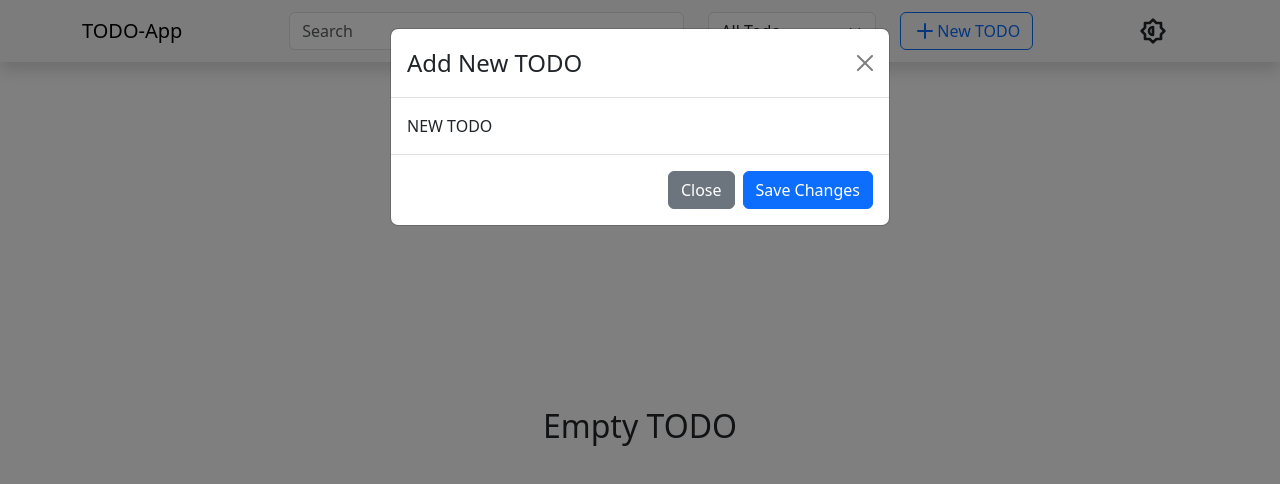
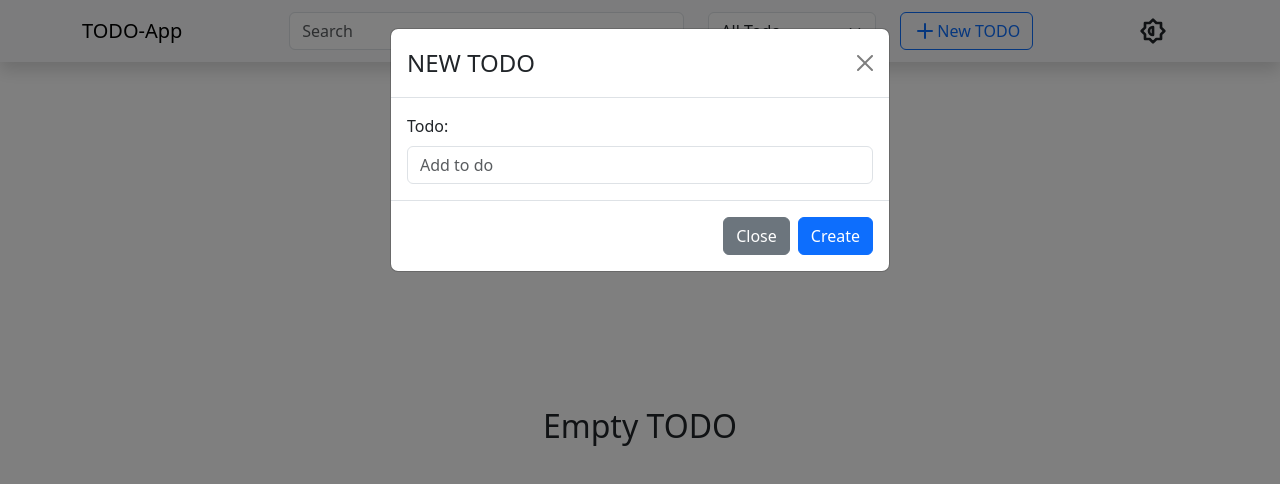
Before and after one commit to DIOLINK/challenge-invgate, a React (Vite) app: page / in a window 1280 px wide. Both pictures are taken after a click on the button "New TODO". Shown: the top 484 px of the page. Built offline with nearby package versions, Linux system fonts and the light colour scheme.

Commit message:
add: Modal

```diff
--- a/src/components/Modals/AddTODO.tsx
+++ /dev/null
@@ -1,26 +0,0 @@
-import { Button } from 'react-bootstrap';
-import Modal from 'react-bootstrap/Modal';
-
-interface AddTODOProps {
-  showModal: boolean;
-  handleClose: () => void;
-}
-
-export function AddTODO({ showModal = false, handleClose }: AddTODOProps) {
-  return (
-    <Modal id="ADD-TODO" show={showModal} onHide={handleClose}>
-      <Modal.Header closeButton>
-        <Modal.Title>Add New TODO</Modal.Title>
-      </Modal.Header>
-      <Modal.Body>NEW TODO</Modal.Body>
-      <Modal.Footer>
-        <Button variant="secondary" onClick={handleClose}>
-          Close
-        </Button>
-        <Button variant="primary" onClick={handleClose}>
-          Save Changes
-        </Button>
-      </Modal.Footer>
-    </Modal>
-  );
-}
--- /dev/null
+++ b/src/components/Modals/AddTODO/Form.tsx
@@ -0,0 +1,33 @@
+import { RefObject } from 'react';
+import { Form } from 'react-bootstrap';
+
+export const FormAddTODO = ({
+  refInput,
+  errorMessage,
+  title,
+}: {
+  refInput: RefObject<HTMLInputElement>;
+  errorMessage?: string;
+  title?: string;
+}) => {
+  return (
+    <Form.Group controlId="id">
+      <Form.Label>Todo:</Form.Label>
+      <Form.Control
+        type="text"
+        placeholder="Add to do"
+        required
+        isInvalid={!!errorMessage}
+        ref={refInput}
+      />
+      <Form.Control.Feedback type="invalid">
+        {errorMessage}
+      </Form.Control.Feedback>
+      {title && (
+        <Form.Text id="old-title">
+          <p className="py-2">OLD TODO: {title}</p>
+        </Form.Text>
+      )}
+    </Form.Group>
+  );
+};
--- /dev/null
+++ b/src/components/Modals/AddTODO/index.tsx
@@ -0,0 +1,67 @@
+import { Todo } from '@/types';
+import { mockTodo } from '@/utils/mockup/todolist';
+import { useRef, useState } from 'react';
+import { Button } from 'react-bootstrap';
+import Modal from 'react-bootstrap/Modal';
+import { FormAddTODO } from './Form';
+
+interface AddTODOProps {
+  showModal: boolean;
+  handleClose: () => void;
+  todo?: Todo;
+}
+
+export function AddTODO({
+  showModal = false,
+  handleClose,
+  todo,
+}: AddTODOProps) {
+  const [errorMessage, setErrorMessage] = useState<undefined | string>(
+    undefined
+  );
+  const inputRef = useRef<HTMLInputElement | null>(null);
+  function handleCreate() {
+    setErrorMessage(undefined);
+    if (!inputRef.current?.value) {
+      setErrorMessage('Required');
+      return;
+    }
+    const mockT = mockTodo();
+    handleClose();
+  }
+  function handleEdit() {
+    setErrorMessage(undefined);
+    if (!inputRef.current?.value) {
+      setErrorMessage('Required');
+      return;
+    }
+    const mockT = mockTodo();
+    handleClose();
+  }
+
+  return (
+    <Modal id="ADD-TODO" show={showModal} onHide={handleClose}>
+      <Modal.Header closeButton>
+        <Modal.Title>{todo?.id ? 'EDIT TODO' : 'NEW TODO'}</Modal.Title>
+      </Modal.Header>
+      <Modal.Body>
+        <FormAddTODO
+          refInput={inputRef}
+          errorMessage={errorMessage}
+          title={todo?.title}
+        />
+      </Modal.Body>
+      <Modal.Footer>
+        <Button variant="secondary" onClick={handleClose}>
+          Close
+        </Button>
+        <Button
+          variant="primary"
+          onClick={todo?.id ? handleEdit : handleCreate}
+        >
+          {todo?.id ? 'Edit' : 'Create'}
+        </Button>
+      </Modal.Footer>
+    </Modal>
+  );
+  }
--- a/src/components/TodoList/MenuItem.tsx
+++ b/src/components/TodoList/MenuItem.tsx
@@ -1,14 +1,22 @@
+import { useUIContext } from '@/contexts/UI/UIProvider';
+import { MODAL_TYPES } from '@/contexts/UI/constants';
 import { Todo } from '@/types';
 import { IconEdit, IconTrash } from '@tabler/icons-react';
 import { Button, Stack } from 'react-bootstrap';
 
 export const MenuItem = ({ todoSelect }: { todoSelect: Todo }) => {
+  const { openModal, setTypeModel } = useUIContext();
+
   const MENU_LIST = [
   {
     name: 'edit',
     icon: <IconEdit stroke={2} color={'var(--bs-info)'} size={24} />,
-    action: function () {
-      console.log('first');
+      action: (todo?: Todo) => {
+        setTypeModel({
+          type: MODAL_TYPES.ADD_NEW_TODO,
+          property: { todo },
+        });
+        openModal();
     },
   },
   {
--- a/src/contexts/UI/UIProvider.tsx
+++ b/src/contexts/UI/UIProvider.tsx
@@ -5,7 +5,7 @@ import {
   useContext,
   useState,
 } from 'react';
-import { MODAL_COMPONENTS } from './constants';
+import { MODAL_COMPONENTS, MODAL_TYPES } from './constants';
 
 interface UIProviderProps {}
 
@@ -16,23 +16,36 @@ export interface UIState {
   backdropLoader: boolean;
 }
 
+interface TSTypeModel {
+  type: string;
+  property: {};
+}
+
+const INIT_MODAL = {
+  type: MODAL_TYPES.ADD_NEW_TODO,
+  property: {},
+};
+
 export const UIProvider = ({
   children,
 }: PropsWithChildren<UIProviderProps>) => {
   const [showModal, setShowModal] = useState(false);
-  const [typeModal, setTypeModel] = useState('ADD_NEW_TODO');
+  const [typeModal, setTypeModel] = useState<TSTypeModel>(INIT_MODAL);
   const openModal = () => {
     setShowModal(true);
   };
 
   const renderModal = (): JSX.Element | null => {
-    const ModalComponent = MODAL_COMPONENTS[typeModal];
+    const ModalComponent = MODAL_COMPONENTS[typeModal?.type];
     if (!ModalComponent) return null;
 
     return (
       <ModalComponent
         showModal={showModal}
-        handleClose={() => setShowModal(false)}
+        handleClose={() => {
+          setShowModal(false), setTypeModel(INIT_MODAL);
+        }}
+        {...typeModal?.property}
       />
     );
   };
@@ -51,7 +64,7 @@ export const UIProvider = ({
 };
 
 interface UIContextProps {
-  setTypeModel: Dispatch<React.SetStateAction<string>>;
+  setTypeModel: Dispatch<React.SetStateAction<TSTypeModel>>;
   openModal: () => void;
 }
 
```
